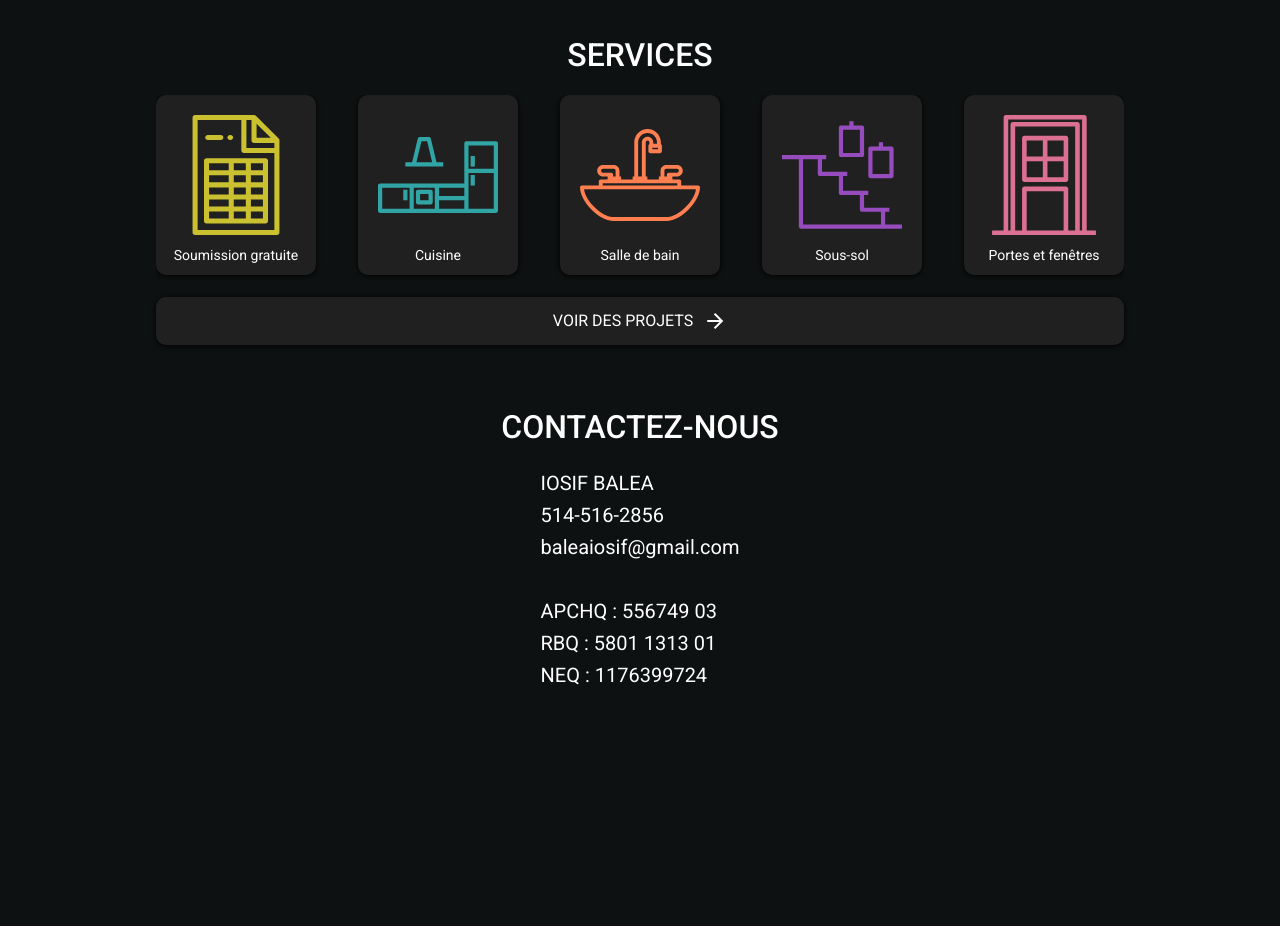
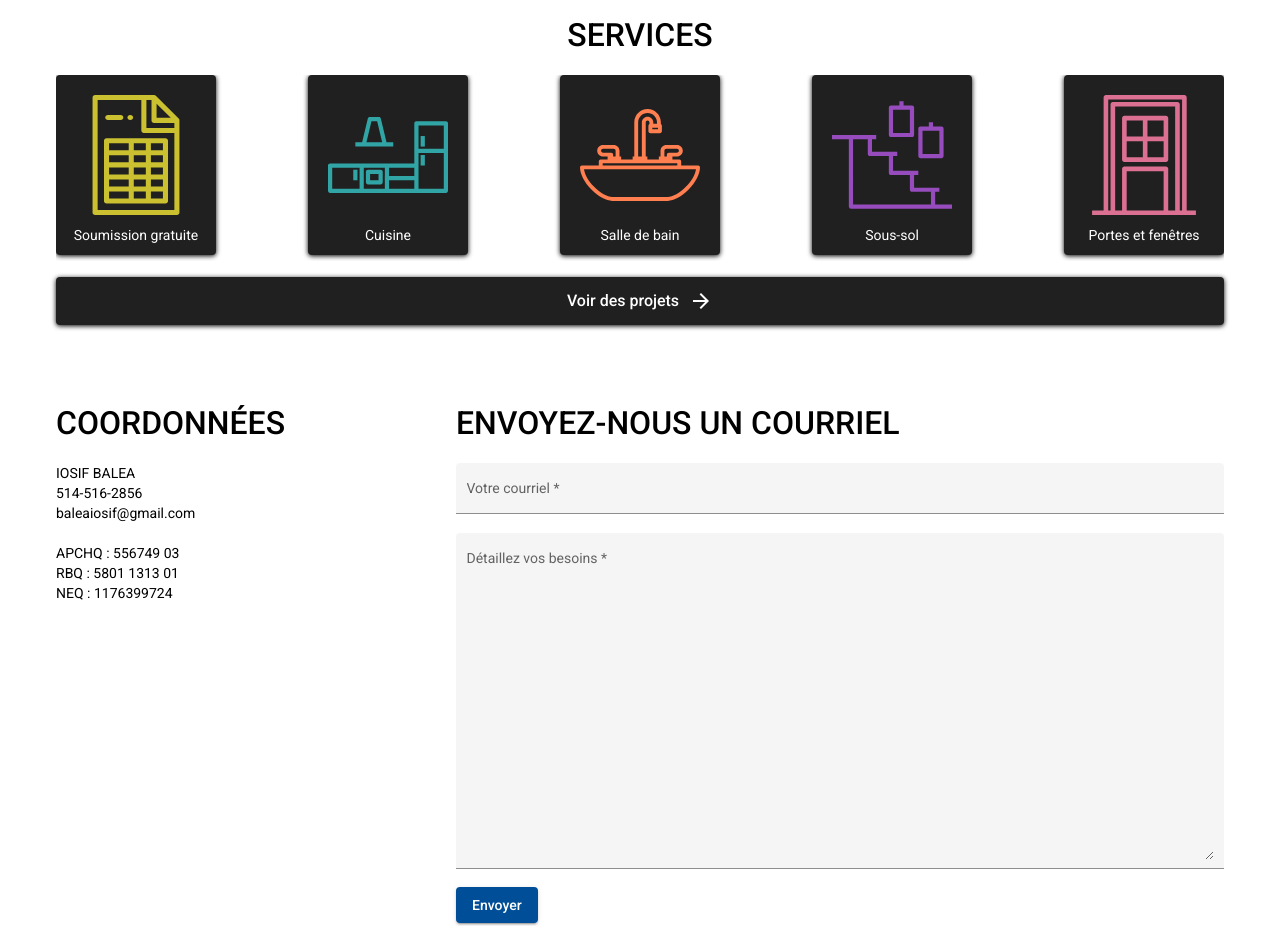
Before and after one commit to williambalea/iba, an Angular app in the folder client/: page / in a window 1280 px wide. Shown: the part 1029-1955 px from the top of the page. Before the commit the page ends 1784 px from the top, so only its background shows below. Built offline with nearby package versions, Linux system fonts and the light colour scheme.

Commit message:
retour au theme blanc et ajout des formulaires

```diff
--- a/client/src/app/accueil/accueil.component.html
+++ b/client/src/app/accueil/accueil.component.html
@@ -1,3 +1,6 @@
+<mat-toolbar>
+    <span>IBA construction</span>
+</mat-toolbar>
 <div class="hero" [style.background-image]="heroImage">
     <div class="hero-title-container">
         <h1 class="hero-title">
@@ -7,7 +10,6 @@
     </div>
 
 </div>
-
 <div class="accueil-body">
     <h2>Du travail de qualité</h2>
     <p>
@@ -46,8 +48,9 @@
         <h3>Voir des projets</h3>
         <mat-icon>arrow_forward</mat-icon>
     </div>
-    <h2>Contactez-nous</h2>
     <div class="contact">
+        <div class="flex-1">
+            <h2 class="pl-0">Coordonnées</h2>
             <div>IOSIF BALEA</div>
             <div><a href="tel:514-516-2856">514-516-2856</a></div>
             <div><a href="mailto:baleaiosif@gmail.com">baleaiosif@gmail.com</a></div><br>
@@ -55,4 +58,22 @@
             <div>RBQ : 5801 1313 01</div>
             <div>NEQ : 1176399724</div>
         </div>
+        <div class="email-form flex-2">
+            <h2 class="pl-0">Envoyez-nous un courriel</h2>
+            <mat-form-field appearance="fill">
+                <mat-label>Votre courriel</mat-label>
+                <input matInput placeholder="pat@example.com" [formControl]="email" required>
+                <mat-error *ngIf="email.invalid">{{getErrorMessage(this.email)}}</mat-error>
+            </mat-form-field>
+
+            <mat-form-field appearance="fill">
+                <mat-label>Détaillez vos besoins</mat-label>
+                <textarea matInput [formControl]="emailContent" required></textarea>
+                <mat-error *ngIf="emailContent.invalid">{{getErrorMessage(this.emailContent)}}</mat-error>
+            </mat-form-field>
+            <div>
+                <button mat-raised-button color="primary">Envoyer</button>
             </div>
+        </div>
+    </div>
+</div>
--- a/client/src/app/accueil/accueil.component.scss
+++ b/client/src/app/accueil/accueil.component.scss
@@ -35,22 +35,12 @@ p {
   padding: 16px;
 }
 
-footer {
-  background-color: #333333;
-  color: white;
-  padding: 1rem;
-}
-
-.footer {
-  padding: 16px;
-}
-
 .accueil-body {
-  max-width: 1000px;
+  max-width: 1200px;
   margin: auto;
   padding-top: 32px;
   padding-bottom: 64px;
-  background-color: #0e1111;
+  // background-color: #0e1111;
   text-align: center;
 }
 
@@ -91,7 +81,7 @@ footer {
   color: #fff;
   padding: 10px;
   box-shadow: 0px 1px 5px black;
-  border-radius: 10px;
+  border-radius: 4px;
   display: flex;
   flex-direction: column;
   justify-content: space-between;
@@ -114,7 +104,7 @@ footer {
   color: #fff;
   padding: 10px;
   box-shadow: 0px 1px 5px black;
-  border-radius: 10px;
+  border-radius: 4px;
 }
 
 .see-project:hover {
@@ -123,19 +113,31 @@ footer {
 }
 
 .contact {
-  line-height: 32px;
-  font-size: 20px;
-  max-width: fit-content;
+  display: flex;
   margin: auto;
   text-align: left;
+  padding: 16px;
+  gap: 16px;
+}
+
+.flex-1 {
+  flex: 1;
+}
+
+.flex-2 {
+  flex: 2;
+}
+
+.pl-0 {
+  padding-left: 0px;
 }
 
 h3 {
   margin: 0;
   margin-right: 10px;
   padding: 0;
-  text-transform: uppercase;
   font-size: 16px;
+  font-weight: 500;
 }
 
 @media (orientation: portrait) {
@@ -161,3 +163,17 @@ h3 {
     margin: 24px;
   }
 }
+
+mat-toolbar {
+  position: fixed;
+  z-index: 1;
+}
+
+.email-form {
+  display: flex;
+  flex-direction: column;
+}
+
+textarea {
+  height: 300px;
+}
--- a/client/src/app/accueil/accueil.component.ts
+++ b/client/src/app/accueil/accueil.component.ts
@@ -1,11 +1,12 @@
-import { Component, OnInit } from '@angular/core';
+import { Component } from '@angular/core';
+import { FormControl, Validators } from '@angular/forms';
 
 @Component({
   selector: 'app-accueil',
   templateUrl: './accueil.component.html',
   styleUrls: ['./accueil.component.scss']
 })
-export class AccueilComponent implements OnInit {
+export class AccueilComponent {
   heroImage: string;
 
   images: string[] = [
@@ -17,6 +18,9 @@ export class AccueilComponent implements OnInit {
     "sdb"
   ]
 
+  email = new FormControl('', [Validators.required, Validators.email]);
+  emailContent = new FormControl('', [Validators.required])
+
   constructor() {
     const index: number = Math.floor(Math.random() * this.images.length);
     const image: string = this.images[index];
@@ -24,7 +28,13 @@ export class AccueilComponent implements OnInit {
     this.heroImage = `url('../../assets/heroImages/${image}.jpg')`
   }
 
-  ngOnInit(): void {
+
+  getErrorMessage(input: FormControl) {
+    if (input.hasError('required')) {
+      return 'Entrez une valeur';
+    }
+
+    return input.hasError('email') ? 'Adresse non valide' : '';
   }
 
 }
--- a/client/src/styles.scss
+++ b/client/src/styles.scss
@@ -4,8 +4,8 @@ html, body { height: 100%; }
 body {
     margin: 0;
     font-family: Roboto, "Helvetica Neue", sans-serif;
-    background-color: #0e1111;
-    color: white;
+    // background-color: #0e1111;
+    // color: white;
 }
 
 h1 {
```
Also changed, not shown: client/src/app/app.module.ts (+5 -8 lines), client/src/app/material/material.module.ts (added, +30 -0 lines). Lines whose indentation alone changed are shown as unchanged.
